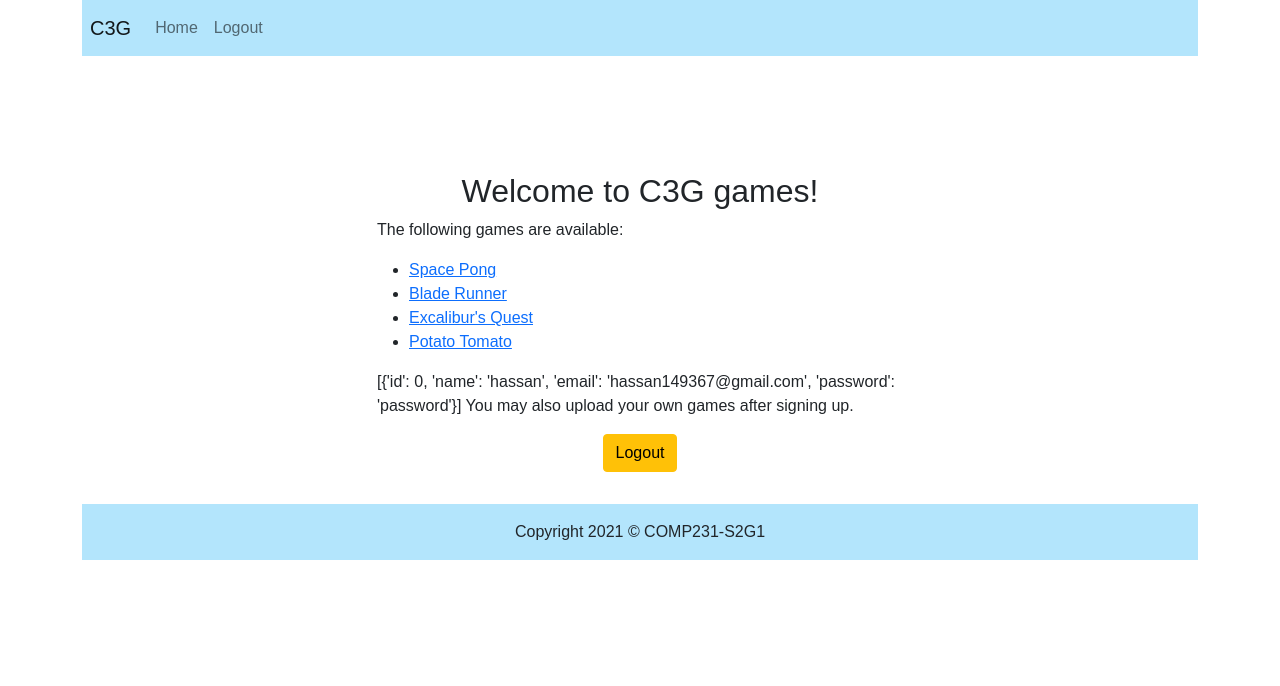
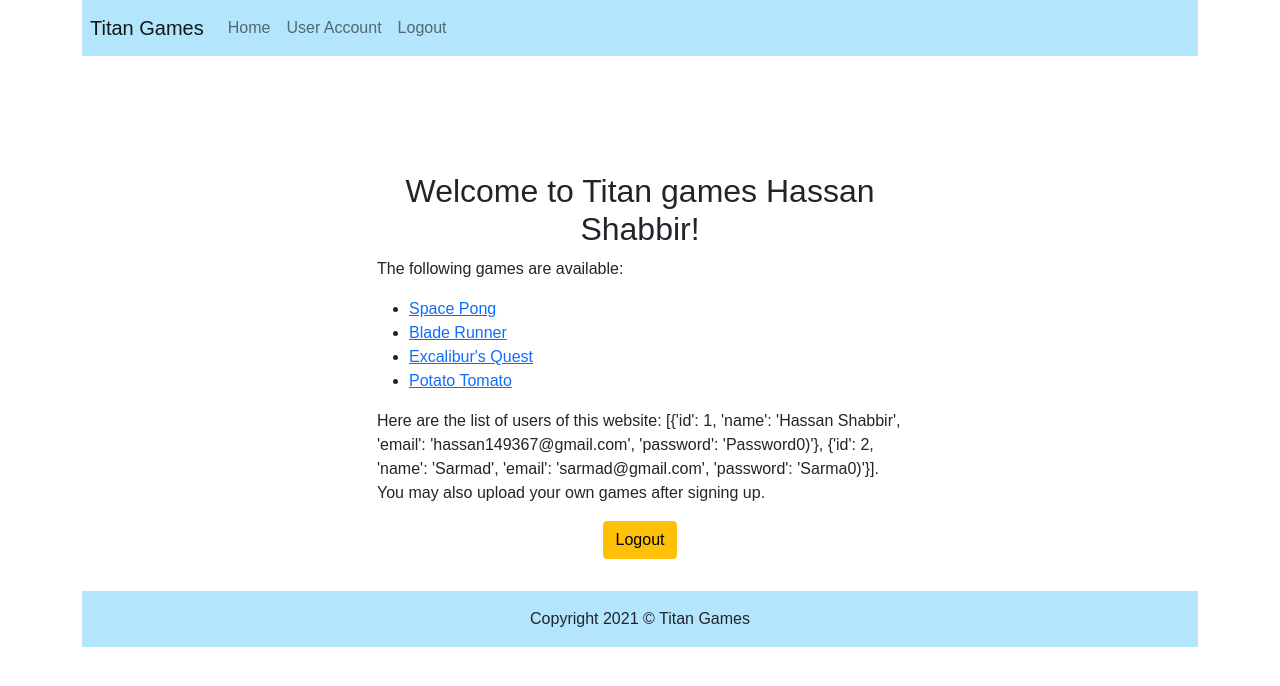
Before and after one commit to COMP313-Group2/c3g, a Flask app: page / in a window 1280 px wide. Shown: the top 686 px of the page. Run offline with Flask 2, Linux system fonts and the light colour scheme; a user stored in the database is signed in; data comes from the database, SQL or seed files in the repository; parts of the project's set-up code (start-up, migrations or seed data) failed here and were passed over; some libraries are stand-ins or nearby versions.

Commit message:
signup/signin/logout and game upload working

```diff
--- a/app.py
+++ b/app.py
@@ -1,10 +1,17 @@
 # Flask web framework
-from flask import Flask, render_template, g
-# Database
-import sqlite3
-# from app import create_app
+from flask import Flask, render_template, g, request, redirect, session, flash, send_file
+from werkzeug.utils import secure_filename
+from markupsafe import escape
+
+import sqlite3 # Database
+import re # Regular Expressions
+import shutil # File operations
+import fileinput
+import sys
 
 app = Flask(__name__)
+app.secret_key = b'148c8959c6ba9202c4d6a018d90554f53023a862f9e7ce136a6e30a6700e753c'
+
 
 
 ################################################################################
@@ -52,7 +59,7 @@ def init_db():
         db.commit()
 
 
-init_db()
+# init_db()
 
 
 
@@ -60,17 +67,113 @@ init_db()
 # Routes
 
 @app.route("/")
-def home():
+def home_page():
     users = query_db('SELECT * FROM user')
     return render_template('index.html', users=users)
 
+
+# Validate data format is correct
+def validate(text, pattern):
+    regex = re.compile(pattern, re.I)
+    match = regex.match(request.form[text])
+    return bool(match)
+
+
+# Show signup form and process and save returned form data
+@app.route('/signup', methods=['GET', 'POST'])
+def signup_page():
+    if request.method == 'GET':
+        return render_template('signup.html')
+
+    elif request.method == 'POST':
+        if (validate('name', '(\w| )+')
+            and validate('email', '.+\@.+\..+')
+            and validate('password', '(?=.*\d)(?=.*[a-z])(?=.*[A-Z]).{6,}')
+            ):
+            db = get_db()
+            db.execute('INSERT INTO user (name, email, password) VALUES (?, ?, ?)',
+                       tuple([request.form[val] for val in ['name', 'email', 'password']]))
+            db.commit()
+            flash('You have successfully signed up!')
+            return redirect('/')
+        else:
+            flash('Invalid info has been sent to Flask')
+            return redirect('/')
+
+
+# Show signin form and return user if found
+@app.route('/signin', methods=['GET', 'POST'])
+def signin_page():
+    if request.method == 'GET':
+        return render_template('signin.html')
+
+    elif request.method == 'POST':
+        if (validate('email', '.+\@.+\..+')
+            and validate('password', '(?=.*\d)(?=.*[a-z])(?=.*[A-Z]).{6,}')
+            ):
+            user = query_db('SELECT * FROM user WHERE email = ? AND password = ?',
+                            (request.form['email'], request.form['password']), one=True)
+            if user is None:
+                flash('User does not exist')
+                return redirect('/')
+            else:
+                session['user'] = user
+                flash('You were successfully logged in')
+                return redirect('/')
+        else:
+            flash('Invalid info has been sent to Flask')
+            return redirect('/')
+
+
+@app.route('/logout')
+def logout_page():
+    session.pop('user', None)
+    flash('You have successfully logged out')
+    return redirect('/')
+
+def replace(file, previousw, nextw):
+   for line in fileinput.input(file, inplace=1):
+       line = line.replace(previousw, nextw)
+       sys.stdout.write(line)
+
+
+@app.route('/user', methods=['GET', 'POST'])
+def user_page():
+    if request.method == 'GET':
+        return render_template('user.html')
+    elif request.method == 'POST':
+        f = request.files['file']
+
+        # f.filename = Blade Runner.zip
+        # filename_snake = blade_runner.zip
+        # folder = Blade Runner
+        # folder_snake = blade_runner
+        filename_snake = re.sub('\s', '_', secure_filename(f.filename.lower()))
+        folder = re.sub('_', ' ', re.sub('.zip', '', secure_filename(f.filename)))
+        folder_snake = re.sub('.zip', '', filename_snake)
+        base = "/home/hassan/repo/c3g/static/"
+
+        f.save(f"{base}{filename_snake}")
+        shutil.unpack_archive(f"{base}{filename_snake}", f"{base}")
+        shutil.rmtree(f"{base}{filename_snake}")
+        session['user'] = user
+        shutil.move(f"{base}{folder}", f"{base}game/{session['user'].id}/{folder_snake}")
+
+        replace(f"{base}game/{session['user'].id}/{folder_snake}/index.html",
+                'TemplateData',
+                f'static/{folder_snake}/TemplateData')
+        replace(f"{base}game/{session['user'].id}/{folder_snake}/index.html",
+                'Build',
+                f'static/{folder_snake}/Build')
+
+        flash('You have successfully added a game!')
+        return render_template('user.html')
+
+
+# Games (Built-in)
 @app.route("/space_pong")
 def space_pong():
     return render_template('space_pong/index.html')
-
-@app.route("/blade_runner")
-def blade_runner():
-    return render_template('blade_runner/index.html')
 
 @app.route("/excaliburs_quest")
 def excaliburs_quest():
@@ -80,7 +183,14 @@ def excaliburs_quest():
 def potato_tomato():
     return render_template('potato_tomato/index.html')
 
+# Dynamically added Games
+@app.route("/blade_runner")
+def blade_runner2():
+    return send_file('static/blade_runner/index.html')
 
+# @app.route("/game/<int:game_id>")
+# def game_page(game_id):
+#     return send_file(f'static/game/{game_id}/blade_runner/index.html')
 
 
 
--- a/schema.sql
+++ b/schema.sql
@@ -1,6 +1,5 @@
 -- SQLite3 db
 DROP TABLE IF EXISTS user;
-DROP TABLE IF EXISTS quiz;
 
 CREATE TABLE user (
   id INTEGER PRIMARY KEY AUTOINCREMENT,
@@ -10,4 +9,4 @@ CREATE TABLE user (
 );
 
 -- Initialize data in db with example data
-INSERT INTO user VALUES (0, "hassan", "hassan149367@gmail.com", "password");
+-- INSERT INTO user VALUES (0, "hassan", "hassan149367@gmail.com", "password");
--- a/static/styles/style.css
+++ /dev/null
@@ -1,9 +0,0 @@
-*{
-    font-family: Arial, Helvetica, sans-serif;
-}
-
-.drop-shadow{
-    -webkit-box-shadow: 3px 4px 8px -5px rgba(0,0,0,0.75);
-    -moz-box-shadow: 3px 4px 8px -5px rgba(0,0,0,0.75);
-    box-shadow: 3px 4px 8px -5px rgba(0,0,0,0.75);
-}
--- a/templates/base.html
+++ b/templates/base.html
@@ -10,28 +10,39 @@
 
         <script src="https://ajax.googleapis.com/ajax/libs/jquery/3.1.1/jquery.min.js"></script>
         <title>{% block title %}{% endblock %}</title>
+				<style>
+					*{
+							font-family: Arial, Helvetica, sans-serif;
+					}
+
+					.drop-shadow{
+							-webkit-box-shadow: 3px 4px 8px -5px rgba(0,0,0,0.75);
+							-moz-box-shadow: 3px 4px 8px -5px rgba(0,0,0,0.75);
+							box-shadow: 3px 4px 8px -5px rgba(0,0,0,0.75);
+					}
+				</style>
     {% endblock %}
 </head>
 <body>
 <div class="container">
     <!-- Navbar -->
     <nav class="navbar navbar-expand-lg navbar-light fixed-top sticky-top px-2" style="background-color: #b3e5fc;">
-        <a class="navbar-brand" href="/">C3G</a>
+        <a class="navbar-brand" href="/">Titan Games</a>
         <ul class="navbar-nav">
             <li class="nav-item">
-                  {% if 'user' in session and session['user'] %}
-                <a href="/user_profile" class="nav-link">Home</a>
+								{% if 'user' in session and session['user'] %}
+                <a href="/" class="nav-link">Home</a>
                 {% endif %}
             </li>
 
 
             {% if 'user' in session %}
                 <li class="nav-item">
+                    <a class="nav-link" href="/user">User Account</a>
+                </li>
+                <li class="nav-item">
                     <a class="nav-link" href="/logout">Logout</a>
                 </li>
-                <!-- {{session['user']}}
-              {{user}}
-              {{"1"}} -->
             {% else %}
                 <li class="nav-item">
                     <a class="nav-link" href="/signin">Sign In</a>
@@ -49,7 +60,7 @@
                 {% endblock %}
             </div>
                 <footer class="container text-center" style="background-color: #b3e5fc;">
-                        <p class="p-3">Copyright 2021 &copy; COMP231-S2G1</p>
+                        <p class="p-3">Copyright 2021 &copy; Titan Games</p>
                 </footer>
         </div>
 </body>
--- a/templates/index.html
+++ b/templates/index.html
@@ -29,7 +29,11 @@
 
   <div class="card w-50 mb-3 border-0" style="width: 18rem; margin: auto;">
     <div class="card-body">
-      <h2 class="card-title text-center">Welcome to C3G games!</h2>
+      {% if 'user' in session and session['user'] %}
+			  <h2 class="card-title text-center">Welcome to Titan games {{session['user'].name}}!</h2>
+			{% else %}
+			  <h2 class="card-title text-center">Welcome to Titan games!</h2>
+      {% endif %}
       <p class="card-text">The following games are available:
 				<ul>
 					<li> <a href="/space_pong">Space Pong</a> </li>
@@ -37,7 +41,8 @@
 					<li> <a href="/excaliburs_quest">Excalibur's Quest</a> </li>
 					<li> <a href="/potato_tomato">Potato Tomato</a> </li>
 				</ul>
-			{{users}}
+				Here are the list of users of this website: {{users}}.
+				<br>
 				You may also upload your own games after signing up.
 			</p>
 
```
Also changed, not shown: static/blade_runner/index.html (added, +25 -0 lines), templates/user.html (added, +45 -0 lines), database.db, static/img/img.png (deleted). Lines whose indentation alone changed are shown as unchanged.
